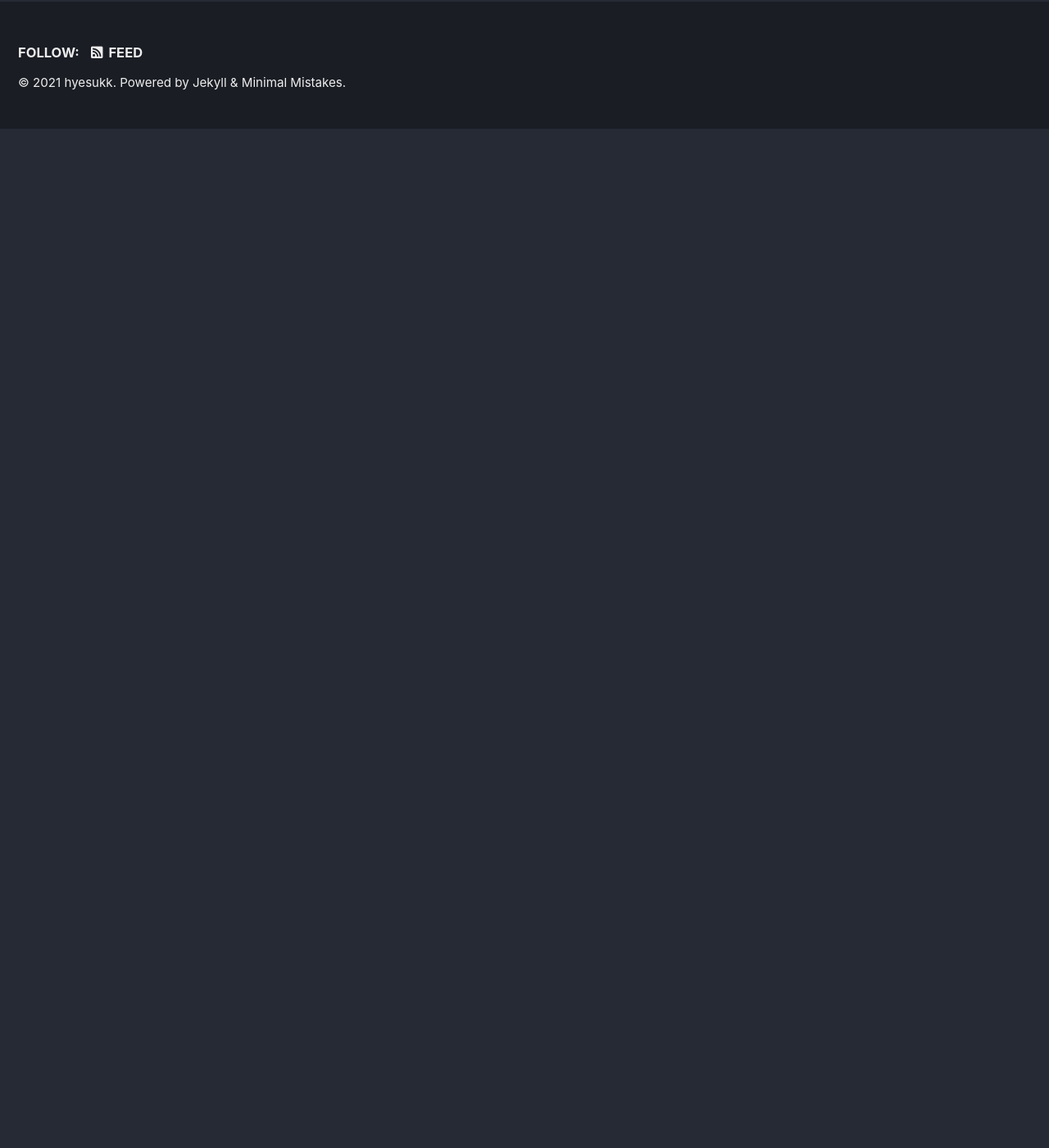
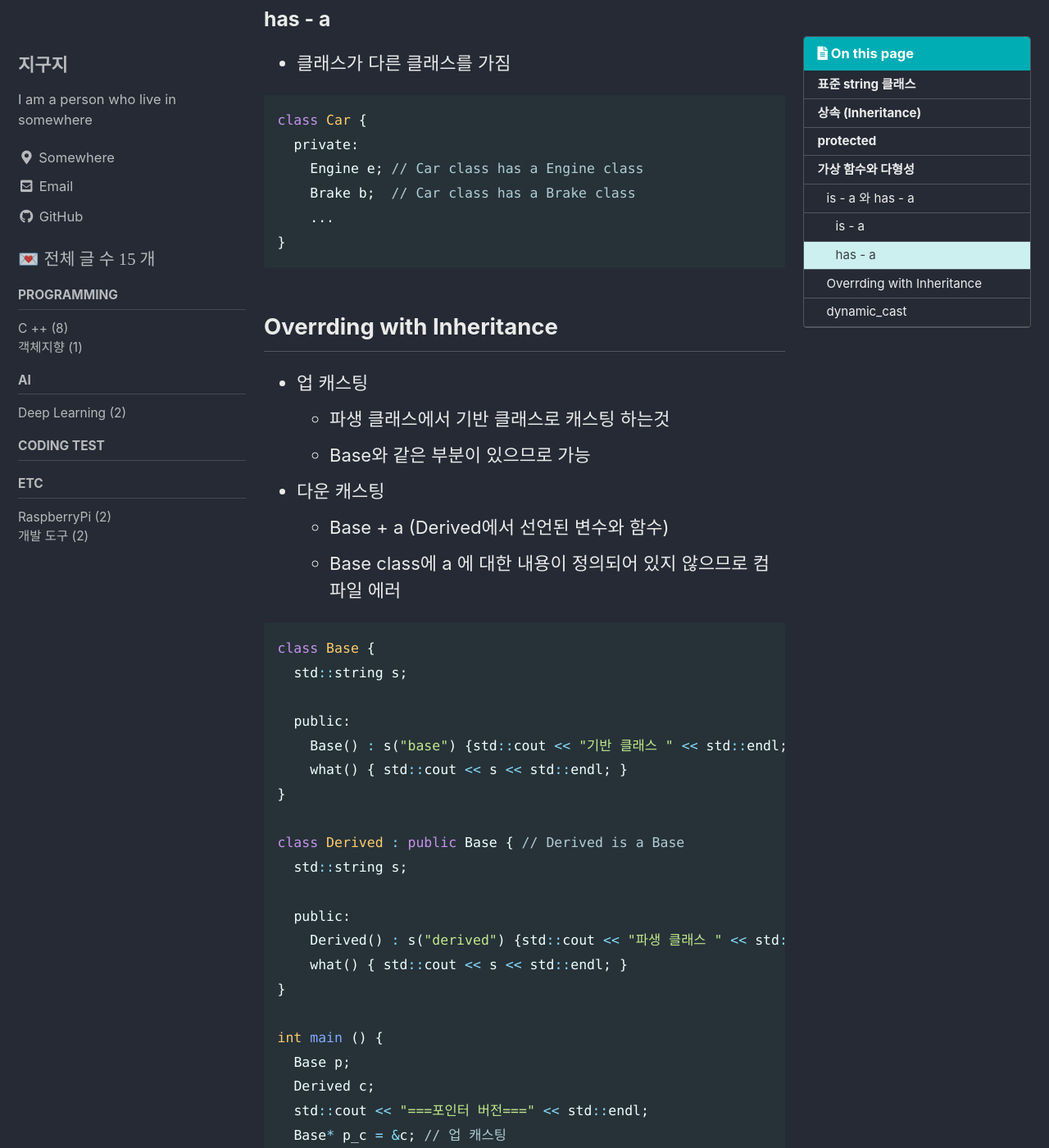
Before and after one commit to hyesuk-k/hyesuk-k.github.io, a Jekyll site: the page built from _posts/2021-07-01-cpp_start_day8.md, in a window 1280 px wide and 1400 px high, scrolled down 4963 px. Shown: the whole window at 82% size. Built offline with Jekyll 4.4.1, drawn with Linux system fonts in a browser that asks for light colours; cached includes are drawn as plain includes; before the commit the page ends 5120 px from its top, so only the background shows below that; some of the changed text lies outside the part shown.

Commit message:
[cpp] start cpp _ inheritance add

````diff
--- a/_posts/2021-07-01-cpp_start_day8.md
+++ b/_posts/2021-07-01-cpp_start_day8.md
@@ -133,3 +133,87 @@ int main() {
   return 0;
 }
 ```
+
+# 가상 함수와 다형성
+
+## is - a 와 has - a
+
+### is - a
+
+```cpp
+class Manager : public Employee
+```
+
+* 상속관계
+* Manager is a Emplyee
+* Manager 클래스는 Employee의 모든 기능을 포함
+
+![M_is_a_E]({{"/assets/img/cpp/m_ia_a_e.png"}})
+
+
+* 클래스는 파생될수록 좀 더 특수화(구제화;specialize) 된다
+* 반대로, 기반 클래스로 올라갈수록 좀 더 일반화(generalize) 된다
+
+
+### has - a
+
+* 클래스가 다른 클래스를 가짐
+
+```cpp
+class Car {
+  private:
+    Engine e; // Car class has a Engine class
+    Brake b;  // Car class has a Brake class
+    ...
+}
+```
+
+## Overrding with Inheritance
+
+* 업 캐스팅
+  + 파생 클래스에서 기반 클래스로 캐스팅 하는것
+  + Base와 같은 부분이 있으므로 가능
+* 다운 캐스팅
+  + Base + a (Derived에서 선언된 변수와 함수)
+  + Base class에 a 에 대한 내용이 정의되어 있지 않으므로 컴파일 에러
+
+```cpp
+class Base {
+  std::string s;
+
+  public:
+    Base() : s("base") {std::cout << "기반 클래스 " << std::endl; }
+    what() { std::cout << s << std::endl; }
+}
+
+class Derived : public Base { // Derived is a Base
+  std::string s;
+
+  public:
+    Derived() : s("derived") {std::cout << "파생 클래스 " << std::endl; }
+    what() { std::cout << s << std::endl; }
+}
+
+int main () {
+  Base p;
+  Derived c;
+  std::cout << "===포인터 버전===" << std::endl;
+  Base* p_c = &c; // 업 캐스팅
+  p_c->what();
+
+  return 0;
+}
+```
+
+* 실행 결과
+```
+기반 클래스  >> constructor Base
+기반 클래스  >> constructor Base
+파생 클래스  >> constructor Derived
+===포인터 버전===
+base        >> p_c 는 Base 의 포인터이므로 Base의 what 을 호출함
+```
+
+## dynamic_cast
+
+*
````
Also changed, not shown: other parts of _posts/2021-07-01-cpp_start_day8.md (+1 -1 lines).
